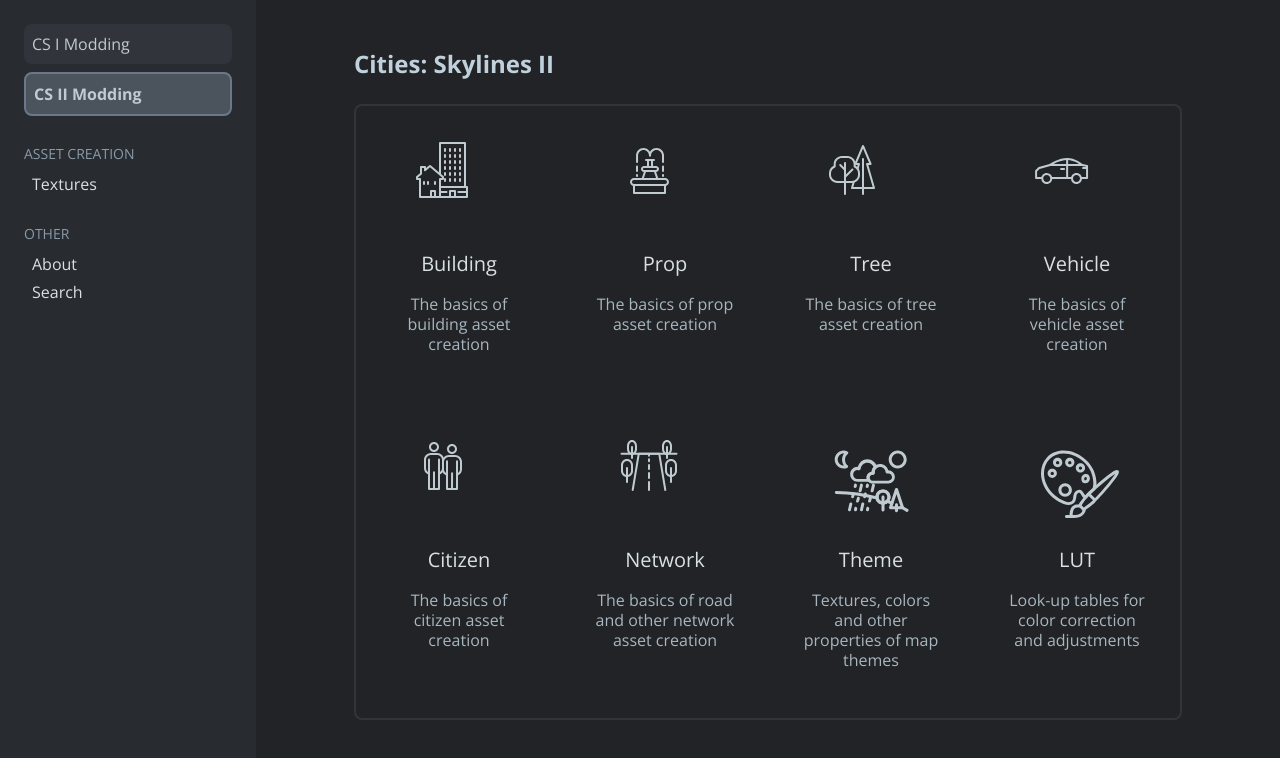
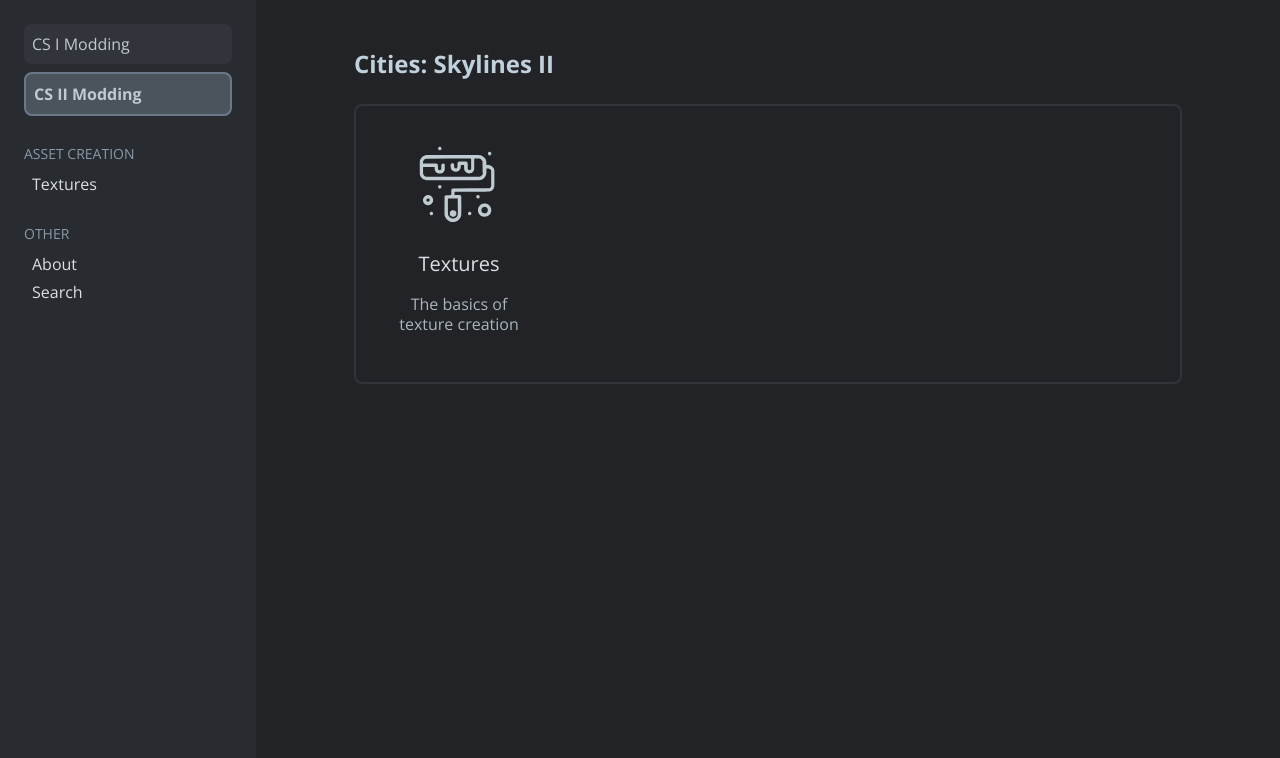
Before and after one commit to comradeintense/cslmodding, an Astro site: page /cs2 in a window 1280 px wide. Built offline with nearby package versions, Linux system fonts and the light colour scheme; Astro itself is replaced by a stand-in of ours.

Commit message:
added textures image

```diff
--- a/src/pages/cs2/index.astro
+++ b/src/pages/cs2/index.astro
@@ -4,52 +4,10 @@
 
 const itemlinks = [
 	{
-		href: '/asset/building/',
-		title: 'Building',
-		description: 'The basics of building asset creation',
-		svgname: 'icon_Building',
-	},
-	{
-		href: '/asset/prop/',
-		title: 'Prop',
-		description: 'The basics of prop asset creation',
-		svgname: 'icon_Prop',
-	},
-	{
-		href: '/asset/tree/',
-		title: 'Tree',
-		description: 'The basics of tree asset creation',
-		svgname: 'icon_Tree',
-	},
-	{
-		href: '/asset/vehicle/',
-		title: 'Vehicle',
-		description: 'The basics of vehicle asset creation',
-		svgname: 'icon_Vehicle',
-	},
-	{
-		href: '/asset/citizen/',
-		title: 'Citizen',
-		description: 'The basics of citizen asset creation',
-		svgname: 'icon_Citizen',
-	},
-	{
-		href: '/asset/network/',
-		title: 'Network',
-		description: 'The basics of road and other network asset creation',
-		svgname: 'icon_Network',
-	},
-	{
-		href: '/theme/',
-		title: 'Theme',
-		description: 'Textures, colors and other properties of map themes',
-		svgname: 'icon_Theme',
-	},
-	{
-		href: '/lut/',
-		title: 'LUT',
-		description: 'Look-up tables for color correction and adjustments',
-		svgname: 'icon_LUT',
+		href: '/textures/',
+		title: 'Textures',
+		description: 'The basics of texture creation',
+		svgname: 'icon_Textures',
 	},
 ];
 ---
@@ -58,22 +16,13 @@
 	<section class="pt-12 pb-48 sm:ml-64">
 		<h1 class="text-2xl font-bold text-title mb-6">Cities: Skylines II</h1>
 
-		<div
-			class="grid grid-cols-1 md:grid-cols-2 lg:grid-cols-3 xl:grid-cols-4 border-2 border-hit-gray-950 rounded-lg"
-		>
+		<div class="grid grid-cols-1 md:grid-cols-2 lg:grid-cols-3 xl:grid-cols-4 border-2 border-hit-gray-950 rounded-lg">
 			{
 				itemlinks.map((item) => (
-					<a
-						href={item.href}
-						class="inline-flex flex-col group p-8 items-center justify-start text-center mb-4"
-					>
+					<a href={item.href} class="inline-flex flex-col group p-8 items-center justify-start text-center mb-4">
 						<Icon class="w-24 h-24 mb-4 fill-hit-gray-300 group-hover:fill-hoverlink" name={item.svgname} />
-						<span class="text-[1.25rem] leading-[1.75rem] text-hit-gray-200 group-hover:text-hoverlink">
-							{item.title}
-						</span>
-						<p class="mt-4 text-[1rem] leading-[1.25rem] text-hit-gray-400 group-hover:text-hoverlink">
-							{item.description}
-						</p>
+						<span class="text-[1.25rem] leading-[1.75rem] text-hit-gray-200 group-hover:text-hoverlink">{item.title}</span>
+						<p class="mt-4 text-[1rem] leading-[1.25rem] text-hit-gray-400 group-hover:text-hoverlink">{item.description}</p>
 					</a>
 				))
 			}
```
Also changed, not shown: src/icons/icon_Textures.svg (added).
